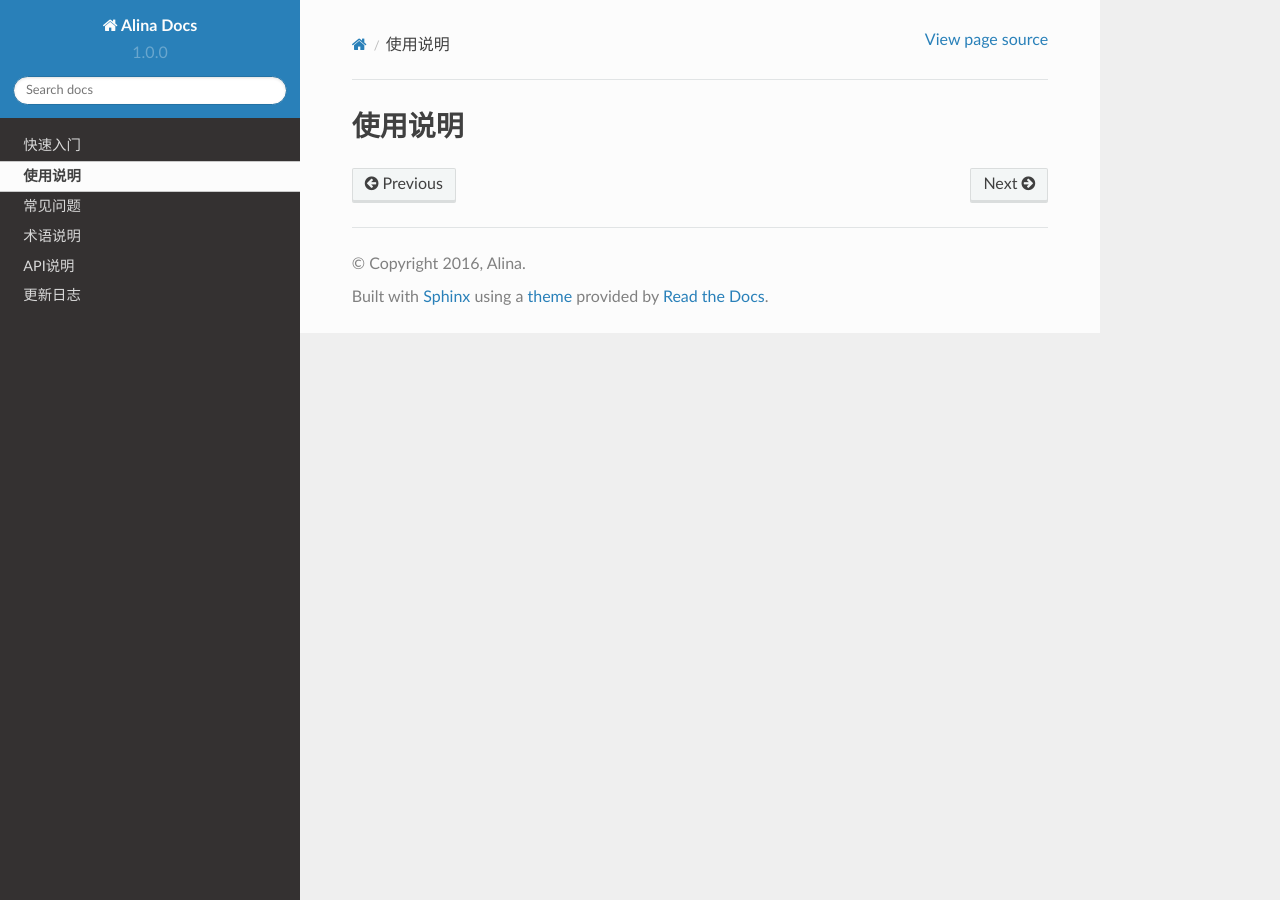
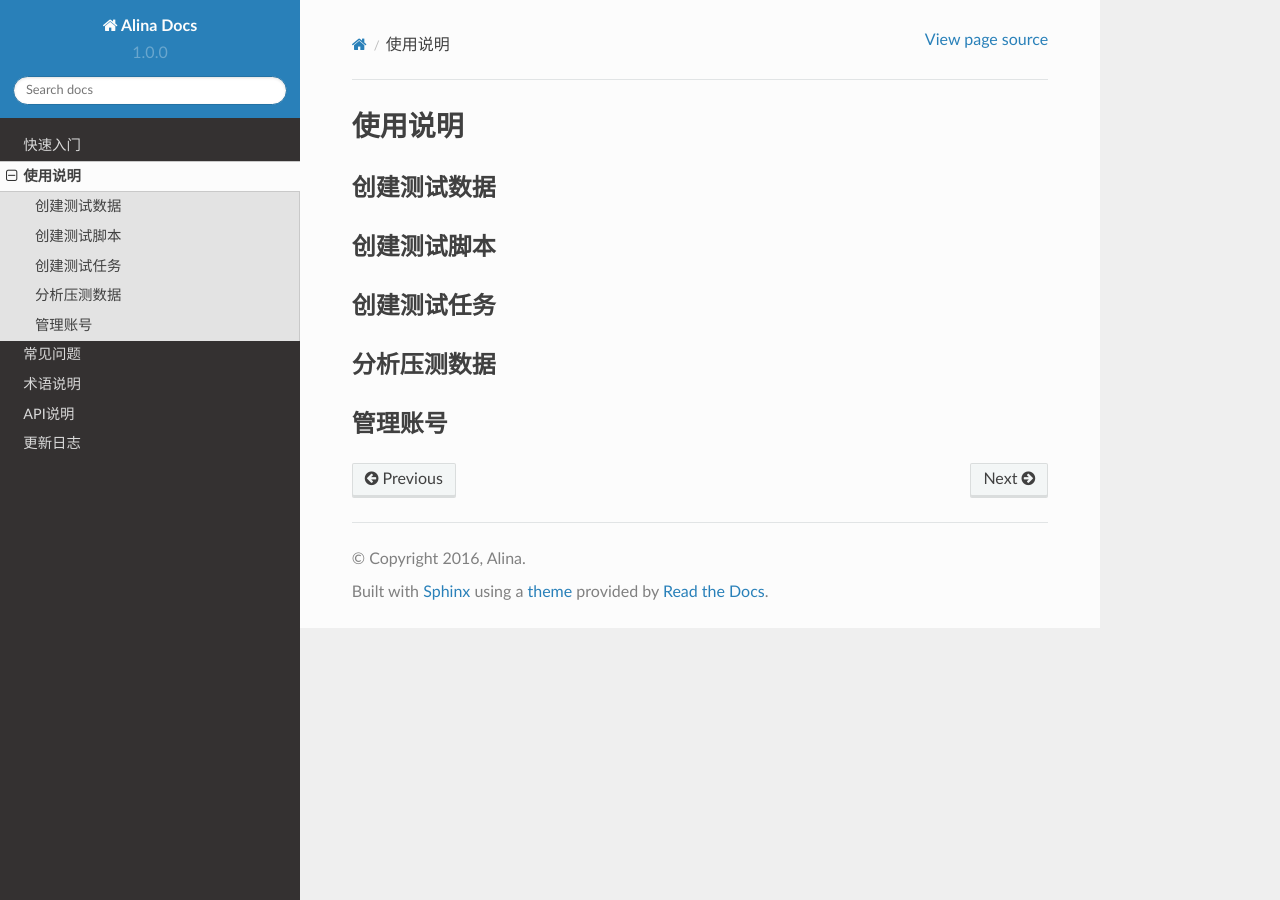
Before and after one commit to AlinaChi/Alina-Docs, a Sphinx documentation site: the page built from source/Tutorials.rst, in a window 1280 px wide. Built offline with Sphinx 7.4.7 and the Read the Docs theme 2.0.0, drawn with Linux system fonts in a browser that asks for light colours.

Commit message:
add content to Tutorials.rst

```diff
--- a/source/Tutorials.rst
+++ b/source/Tutorials.rst
@@ -1,2 +1,17 @@
 使用说明
 ======
+
+创建测试数据
+----------
+
+创建测试脚本
+----------
+
+创建测试任务
+----------
+
+分析压测数据
+----------
+
+管理账号
+-------
```
